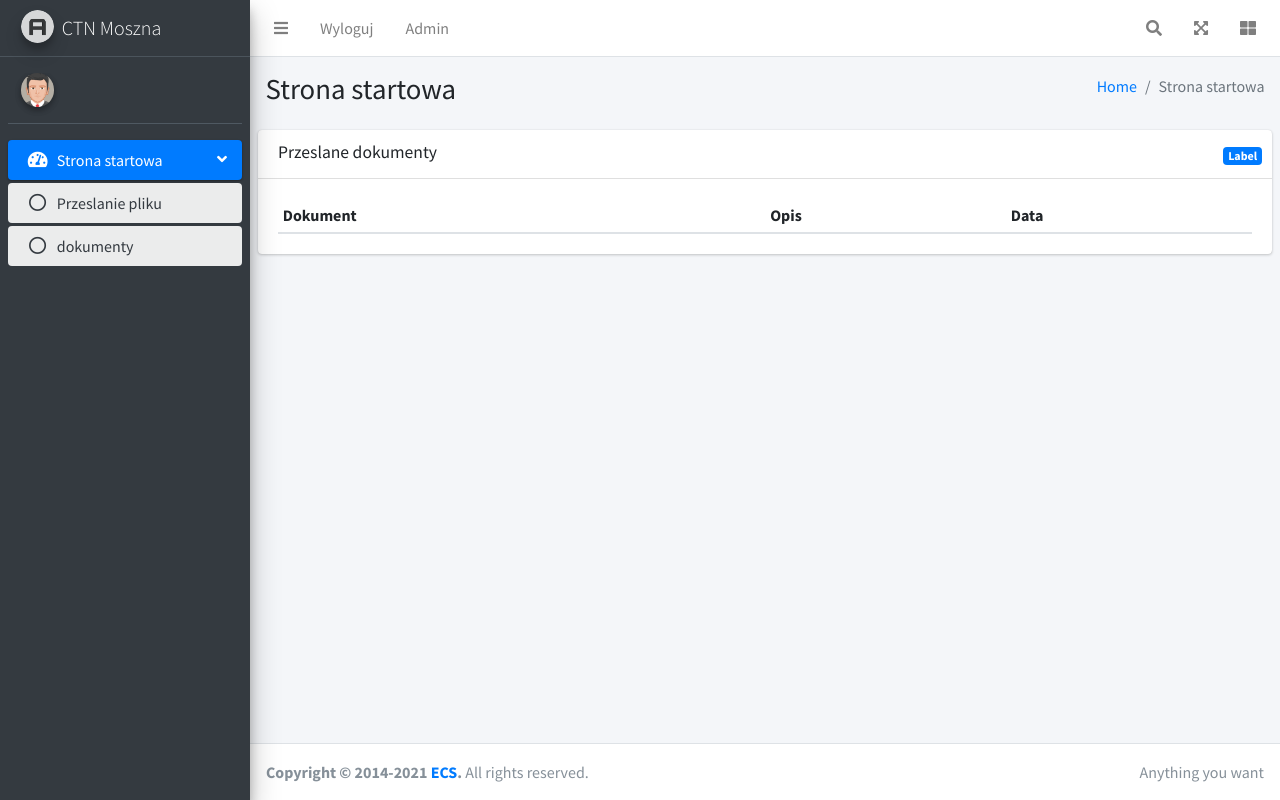
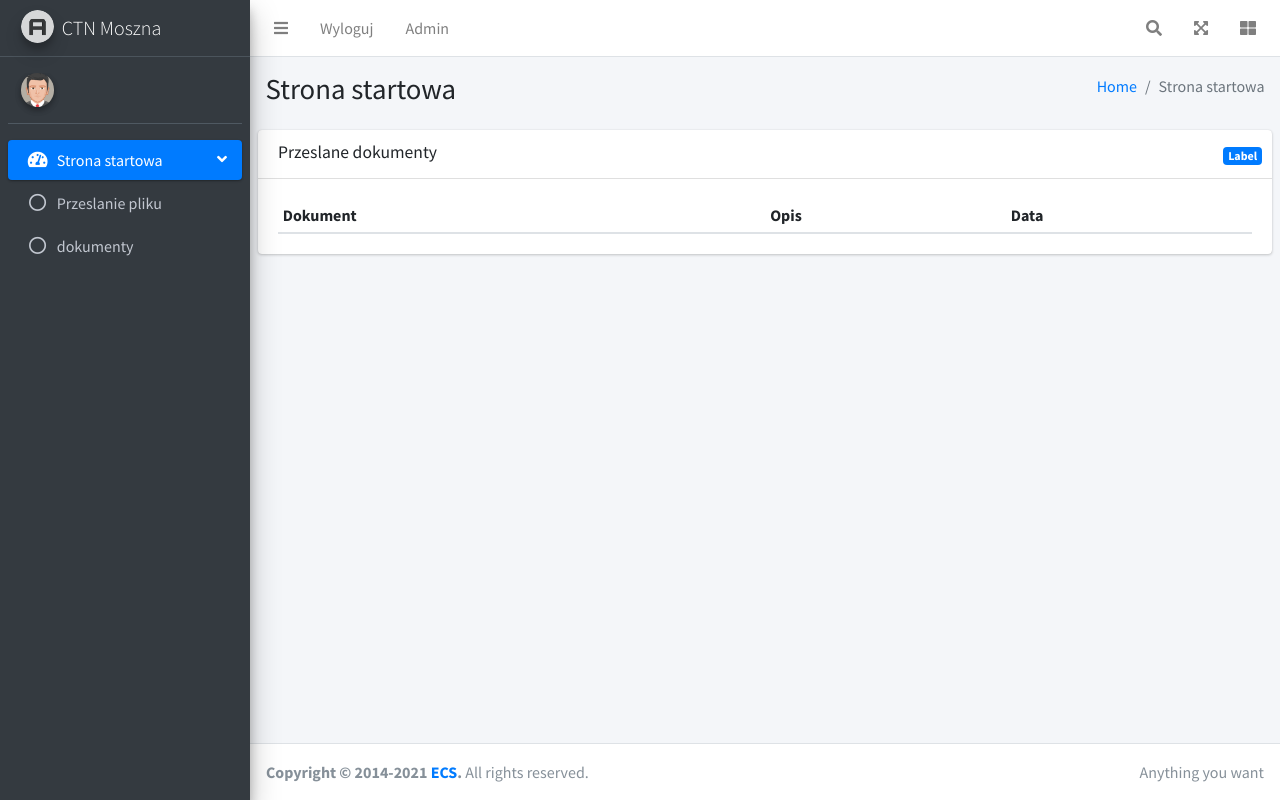
Before and after one commit to black999/ctn, a Django app: page /docs_view in a window 1280 px wide. Run offline with Django 4.2, Linux system fonts and the light colour scheme; data that the repository does not hold is empty; some libraries are stand-ins or nearby versions.

Commit message:
przesylanie plikow cd

```diff
--- a/ctn/obieg/templates/obieg/docs.html
+++ b/ctn/obieg/templates/obieg/docs.html
@@ -28,7 +28,7 @@
                         <tbody>
                             {% for doc in docs %}
                                 <td><a href="{% url 'doc_details' pk=doc.pk %}">{{ doc.document }}</td>
-                                <td>{{ doc.description}}</td>
+                                <td>{{ doc.description |capfirst}}</td>
                                 <td>{{ doc.uploaded_at}}</td>
                                 </tr>
                             {% endfor %}
--- a/ctn/obieg/templates/obieg/index.html
+++ b/ctn/obieg/templates/obieg/index.html
@@ -108,15 +108,13 @@ scratch. This page gets rid of all links and provides the needed markup only.
             </a>
             <ul class="nav nav-treeview">
               <li class="nav-item">
-                <a href="{% url 'upload' %}" class="nav-link active">
+                <a href="{% url 'upload' %}" class="nav-link">
                   <i class="far fa-circle nav-icon"></i>
                   <p>Przeslanie pliku</p>
                 </a>
               </li>
-            </ul>
-            <ul class="nav nav-treeview">
               <li class="nav-item">
-                <a href="{% url 'docs_view' %}" class="nav-link active">
+                <a href="{% url 'docs_view' %}" class="nav-link">
                   <i class="far fa-circle nav-icon"></i>
                   <p>dokumenty</p>
                 </a>
--- a/ctn/obieg/views.py
+++ b/ctn/obieg/views.py
@@ -5,7 +5,6 @@ from django.contrib.auth.decorators import login_required
 import os
 from django.core.files.storage import FileSystemStorage
 from obieg.forms import DocumentForm
-from django.http import FileResponse
 from obieg.models import *
 
 @login_required
```
Also changed, not shown: ctn/obieg/templates/obieg/doc_details.html (+22 -1 lines).
